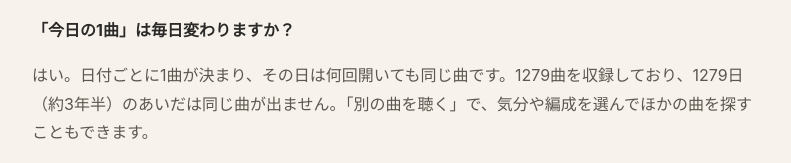
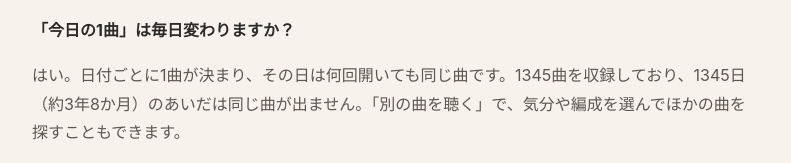
Before and after one commit to ngwso/today-classic-privacy-policy, a plain HTML site: page support.html in a window 1280 px wide. Shown: the part 324-487 px from the top of the page, without its empty margins (244-1035 px from the left). Drawn offline with Linux system fonts and the light colour scheme.

Commit message:
収録曲数を1345曲に更新
Co-Authored-By: Claude Opus 5.5 <noreply@anthropic.com>

```diff
--- a/support.html
+++ b/support.html
@@ -16,7 +16,7 @@
 <p>いいえ。本アプリは曲の紹介と解説のアプリです。「聴いてみる」の YouTube・Apple Music・Spotify のボタンから、それぞれのサービスで聴いてください。</p>
 
 <h3>「今日の1曲」は毎日変わりますか？</h3>
-<p>はい。日付ごとに1曲が決まり、その日は何回開いても同じ曲です。1279曲を収録しており、1279日（約3年半）のあいだは同じ曲が出ません。「別の曲を聴く」で、気分や編成を選んでほかの曲を探すこともできます。</p>
+<p>はい。日付ごとに1曲が決まり、その日は何回開いても同じ曲です。1345曲を収録しており、1345日（約3年8か月）のあいだは同じ曲が出ません。「別の曲を聴く」で、気分や編成を選んでほかの曲を探すこともできます。</p>
 
 <h3>通知が届きません</h3>
 <p>画面右上の「設定」で「今日の1曲を通知する」がオンになっているか確認してください。端末の「設定」アプリ →「通知」→「今日のクラシック」で通知が許可されている必要があります。通知はアプリを開いたときに今後7日分を予約するため、しばらくアプリを開いていないと止まることがあります。</p>
```
Also changed, not shown: index.html (+1 -1 lines).
